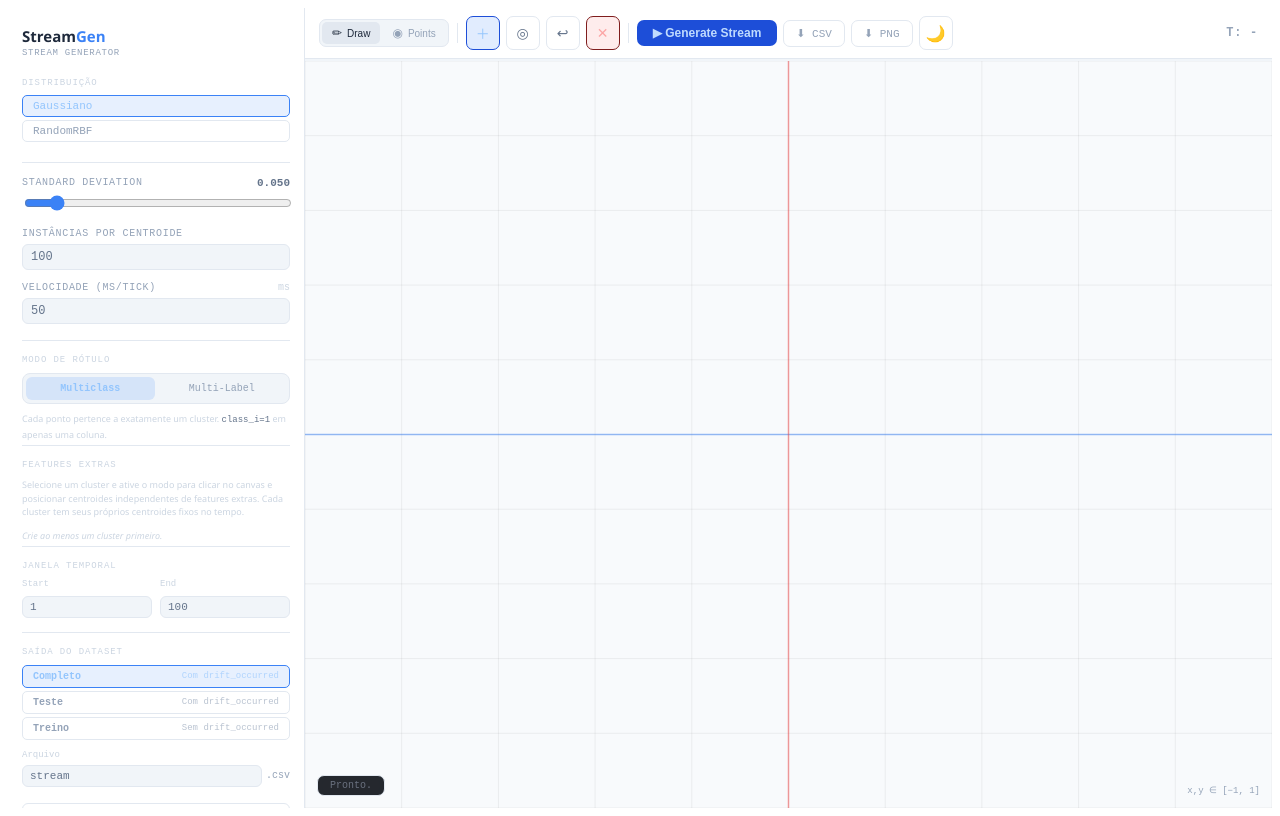
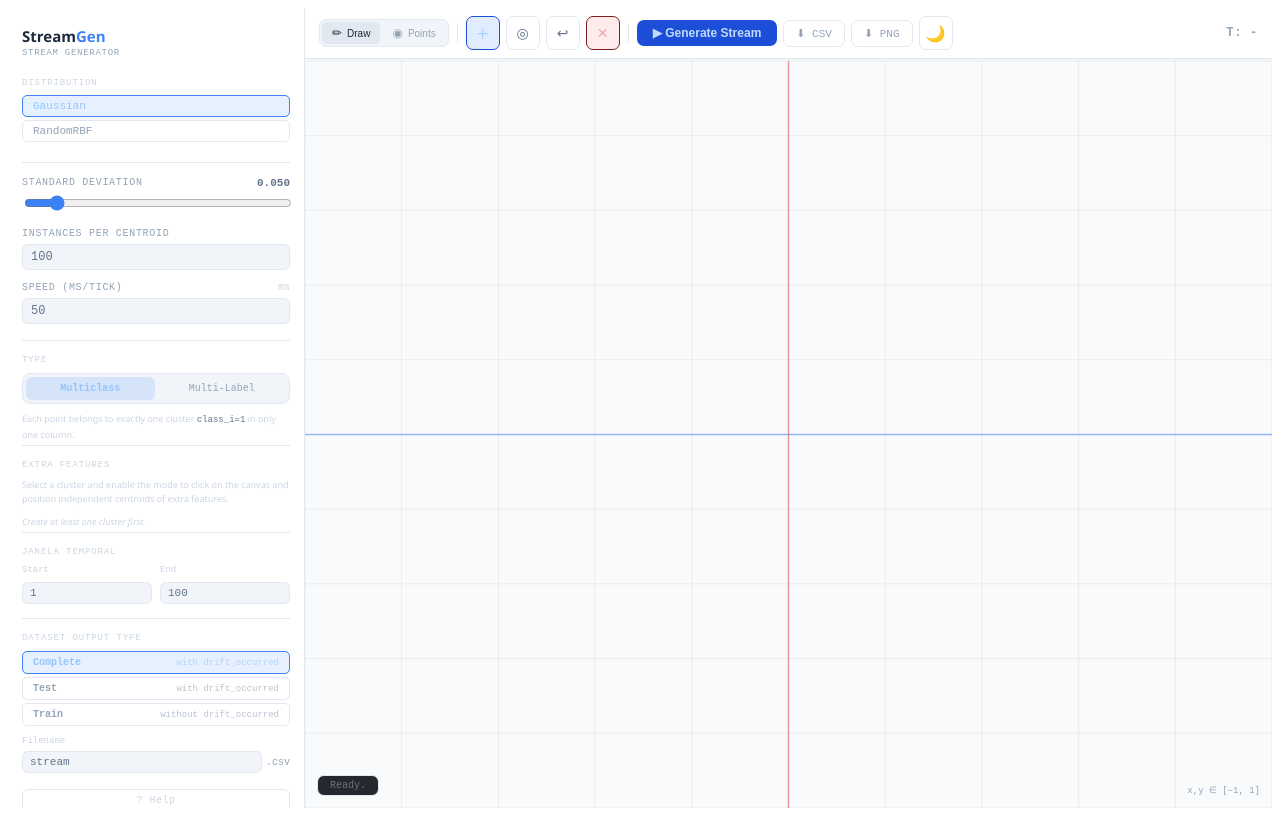
Before and after one commit to rafaellaoliveira-source/StreamGen, a React (Vite) app in the folder streamGen/: page / in a window 1280 px wide. Built offline with nearby package versions, Linux system fonts and the light colour scheme.

Commit message:
Translated into English and bug fixes

```diff
--- a/streamGen/src/App.jsx
+++ b/streamGen/src/App.jsx
@@ -236,7 +236,7 @@ export default function App() {
   const [overlapDur,  setOverlapDur]  = useState(0);
   const [mlRadius,    setMlRadius]    = useState(3.0);
   const [labelMode,   setLabelMode]   = useState("multiclass");
-  const [distType,    setDistType]    = useState("Gaussiano");
+  const [distType,    setDistType]    = useState("Gaussian");
   const [startTime,   setStartTime]   = useState(1);
   const [endTime,     setEndTime]     = useState(100);
   const [filename,    setFilename]    = useState("stream");
@@ -245,7 +245,7 @@ export default function App() {
   const [isAnimating, setIsAnimating] = useState(false);
   const [tick,        setTick]        = useState(null);
   const [precomp,     setPrecomp]     = useState(null);
-  const [status,      setStatus]      = useState({msg:"Pronto.",color:"#6b7280"});
+  const [status,      setStatus]      = useState({msg:"Ready.",color:"#6b7280"});
   const [showHelp,    setShowHelp]    = useState(false);
   const [darkMode,    setDarkMode]    = useState(true);
 
@@ -461,7 +461,7 @@ export default function App() {
         const fcs=[...(traj.featureCentroids||[]), {x:pt.x,y:pt.y}];
         traj.featureCentroids=fcs;
         updated[ti]=traj;
-        setStatus({msg:`f${fcs.length+2} adicionada ao C${ti} em (${pt.x.toFixed(2)}, ${pt.y.toFixed(2)})`, color:featureColor(fcs.length-1)});
+        setStatus({msg:`f${fcs.length+2} added to C${ti} in (${pt.x.toFixed(2)}, ${pt.y.toFixed(2)})`, color:featureColor(fcs.length-1)});
         return updated;
       });
       return;
@@ -493,7 +493,6 @@ export default function App() {
     setCurrentPath(p=>[...p,c2w(canvas,ex,ey)]);
   },[drawing,inputMode,c2w]);
 
-  // FIX Bug 3: lê o path via ref para evitar que o updater aninhado seja chamado duas vezes pelo React StrictMode
   const handleUp = useCallback(()=>{
     if(!drawingRef.current || inputMode!=='free') return;
     setDrawing(false);
@@ -501,7 +500,7 @@ export default function App() {
     setCurrentPath([]);
     if(p.length > 3){
       setCurrentSegments(s => [
-        ...s.filter(seg => seg.type !== 'free' || seg.path.length > 3),
+        ...s,
         {type:'free', path:p, tStart:startTime, tEnd:endTime, connected:false}
       ]);
     }
@@ -534,7 +533,7 @@ export default function App() {
     const color=currentColor||randomColor(trajRef.current.length);
     setTrajectories(p=>[...p,{id:Date.now(),segments:copies,startTime,endTime,color,featureCentroids:[]}]);
     setCurrentSegments([]);setCurrentPath([]);setCurrentColor(null);
-    setStatus({msg:`Cluster ${trajRef.current.length+1} finalizado!`,color:"#22c55e"});
+    setStatus({msg:`Cluster ${trajRef.current.length+1} finished!`,color:"#22c55e"});
   },[currentSegments,currentPath,startTime,endTime,overlapDur,currentColor]);
 
   const removeFeatureCentroid = useCallback((trajIdx, fcIdx)=>{
@@ -548,11 +547,11 @@ export default function App() {
   },[]);
 
   const undo = useCallback(()=>{
-    if(featurePickMode){setFeaturePickMode(false);setFeaturePickTarget(-1);setStatus({msg:"Modo feature cancelado.",color:"#94a3b8"});return;}
+    if(featurePickMode){setFeaturePickMode(false);setFeaturePickTarget(-1);setStatus({msg:"Feature mode canceled.",color:"#94a3b8"});return;}
     if(currentPath.length>0){setCurrentPath([]);return;}
-    if(currentSegments.length>0){setCurrentSegments(p=>p.slice(0,-1));setStatus({msg:"Removido.",color:"#94a3b8"});}
-    else if(trajRef.current.length>0){setTrajectories(p=>p.slice(0,-1));setStatus({msg:"Cluster removido.",color:"#94a3b8"});}
-    else setStatus({msg:"Nada para desfazer.",color:"#f97316"});
+    if(currentSegments.length>0){setCurrentSegments(p=>p.slice(0,-1));setStatus({msg:"Removed.",color:"#94a3b8"});}
+    else if(trajRef.current.length>0){setTrajectories(p=>p.slice(0,-1));setStatus({msg:"Cluster removed.",color:"#94a3b8"});}
+    else setStatus({msg:"Nothing to undo.",color:"#f97316"});
   },[currentPath,currentSegments,featurePickMode]);
 
   const clearAll = useCallback(()=>{
@@ -591,7 +590,7 @@ export default function App() {
     const counts = trajRef.current.map(t=>(t.featureCentroids||[]).length);
     if(counts.length>1){
       const mx=Math.max(...counts), mn=Math.min(...counts);
-      if(mx!==mn){ setStatus({msg:`Features inconsistentes: clusters têm entre ${mn} e ${mx} features. Iguale antes de gerar.`,color:"#ef4444"}); return; }
+      if(mx!==mn){ setStatus({msg:`Inconsistent features: clusters have between ${mn} and ${mx} features. Match before generating...`,color:"#ef4444"}); return; }
     }
     const effFeatures = counts.length ? Math.max(...counts,0) : 0;
     let allT=[...trajRef.current];
@@ -614,13 +613,13 @@ export default function App() {
       setTrajectories(allT);setCurrentSegments([]);setCurrentPath([]);setCurrentColor(null);
     }
 
-    if(!allT.length){setStatus({msg:"Nenhum cluster!",color:"#ef4444"});return;}
-    setStatus({msg:"Computando...",color:"#94a3b8"});
+    if(!allT.length){setStatus({msg:"No cluster!",color:"#ef4444"});return;}
+    setStatus({msg:"Computing...",color:"#94a3b8"});
     const darkCanvas=themeRef.current.canvasBg==="#080c14";
     const res=precomputeData(allT,{std,pts,distType,labelMode,mlRadius,numExtraFeatures:effFeatures,darkCanvas});
-    if(!res){setStatus({msg:"Erro.",color:"#ef4444"});return;}
+    if(!res){setStatus({msg:"Error.",color:"#ef4444"});return;}
     setPrecomp(res);setIsAnimating(true);tickRef.current=res.gStart;setTick(res.gStart);
-    setStatus({msg:"Animando...",color:"#3b82f6"});
+    setStatus({msg:"Animating...",color:"#3b82f6"});
   },[currentSegments,currentPath,startTime,endTime,overlapDur,currentColor,std,pts,distType,labelMode,mlRadius,numExtraFeatures]);
 
   const precompRef=useRef(null),speedRef=useRef(50);
@@ -633,7 +632,7 @@ export default function App() {
     tickRef.current=gStart;
     const step=()=>{
       const t=tickRef.current;
-      if(t>gEnd){setIsAnimating(false);setStatus({msg:"Concluído!",color:"#22c55e"});return;}
+      if(t>gEnd){setIsAnimating(false);setStatus({msg:"Done!",color:"#22c55e"});return;}
       setTick(t);
       const d=dataPerTick[t];
       if(d) render(d.points,d.colors,d.centroids,driftTicks,t);
@@ -645,16 +644,16 @@ export default function App() {
   },[isAnimating,precomp]);
 
   const downloadCSV = useCallback(()=>{
-    if(!precomp){setStatus({msg:"Gere o stream primeiro!",color:"#f97316"});return;}
+    if(!precomp){setStatus({msg:"Generate a stream first!",color:"#f97316"});return;}
     const counts=trajRef.current.map(t=>(t.featureCentroids||[]).length);
     if(counts.length>1&&Math.max(...counts)!==Math.min(...counts)){
-      setStatus({msg:"Features inconsistentes entre clusters. Iguale antes de baixar.",color:"#ef4444"});return;
+      setStatus({msg:"Inconsistent features between clusters. Match them before downloading.",color:"#ef4444"});return;
     }
     const effFeatures=counts.length?Math.max(...counts,0):0;
     const csv=makeCSV(precomp.pointClass,trajRef.current,precomp.driftTicks,effFeatures,datasetMode);
     const blob=new Blob([csv],{type:"text/csv"}),url=URL.createObjectURL(blob),a=document.createElement("a");
     a.href=url;a.download=filename.endsWith(".csv")?filename:filename+".csv";a.click();URL.revokeObjectURL(url);
-    setStatus({msg:`"${a.download}" baixado!`,color:"#22c55e"});
+    setStatus({msg:`"${a.download}" Downloaded!`,color:"#22c55e"});
   },[precomp,filename,numExtraFeatures,datasetMode]);
 
   const downloadImage = useCallback(()=>{
@@ -662,7 +661,7 @@ export default function App() {
     const a=document.createElement("a");
     a.href=canvas.toDataURL("image/png");
     a.download=(filename.endsWith(".csv")?filename.replace(".csv",""):filename)+".png";
-    a.click(); setStatus({msg:"Imagem salva!",color:"#22c55e"});
+    a.click(); setStatus({msg:"Saved image!",color:"#22c55e"});
   },[filename]);
 
   useEffect(()=>{
@@ -752,18 +751,18 @@ export default function App() {
           <div style={{fontSize:9,color:theme.label,fontFamily:"monospace",marginTop:2,letterSpacing:"0.08em"}}>STREAM GENERATOR</div>
         </div>
 
-        <RadioUI label="Distribuição" opts={["Gaussiano","RandomRBF"]} val={distType} set={setDistType}/>
+        <RadioUI label="Distribution" opts={["Gaussian","RandomRBF"]} val={distType} set={setDistType}/>
 
         {/* ── Parâmetros numéricos — inputs em vez de sliders impráticos ── */}
         <div style={{borderTop:`1px solid ${theme.border}`,paddingTop:14,marginTop:2}}>
           <SliderInput l="Standard Deviation" min={0} max={0.5} step={0.005} v={std} set={setStd} decimals={3}/>
-          <NumInput l="Instâncias por Centroide" v={pts} set={setPts} min={1} max={5000} integer/>
-          <NumInput l="Velocidade (ms/tick)" v={speed} set={setSpeed} min={10} max={2000} integer u="ms"/>
+          <NumInput l="Instances per Centroid" v={pts} set={setPts} min={1} max={5000} integer/>
+          <NumInput l="Speed (ms/tick)" v={speed} set={setSpeed} min={10} max={2000} integer u="ms"/>
         </div>
 
-        {/* ── Modo de rótulo ── */}
+        {/* ── Type ── */}
         <div style={{borderTop:`1px solid ${theme.border}`,paddingTop:14,marginTop:4}}>
-          <div style={{fontSize:9,color:theme.textFaint,fontFamily:"monospace",textTransform:"uppercase",letterSpacing:"0.1em",marginBottom:8}}>Modo de Rótulo</div>
+          <div style={{fontSize:9,color:theme.textFaint,fontFamily:"monospace",textTransform:"uppercase",letterSpacing:"0.1em",marginBottom:8}}>Type</div>
           <div style={{display:"flex",gap:3,background:theme.bg,borderRadius:8,padding:3,border:`1px solid ${theme.border}`}}>
             {[["multiclass","Multiclass"],["multilabel","Multi-Label"]].map(([mode,label])=>(
               <button key={mode} onClick={()=>setLabelMode(mode)} style={{
@@ -788,7 +787,7 @@ export default function App() {
           )}
           {labelMode==='multiclass'&&(
             <div style={{marginTop:8,fontSize:9,color:theme.textFaint,lineHeight:1.5}}>
-              Cada ponto pertence a exatamente um cluster. <code style={{color:theme.textMuted}}>class_i=1</code> em apenas uma coluna.
+              Each point belongs to exactly one cluster <code style={{color:theme.textMuted}}>class_i=1</code> in only one column.
             </div>
           )}
         </div>
@@ -796,16 +795,16 @@ export default function App() {
         {/* ── Features Extras por Cluster ── */}
         <div style={{borderTop:`1px solid ${theme.border}`,paddingTop:14,marginTop:4}}>
           <div style={{fontSize:9,color:theme.textFaint,fontFamily:"monospace",textTransform:"uppercase",letterSpacing:"0.1em",marginBottom:8}}>
-            Features Extras
-            {maxFeaturesUsed>0&&<span style={{marginLeft:6,color:featuresConsistent?"#f5a623":"#f87171"}}>{featuresConsistent?`${maxFeaturesUsed} por cluster`:"inconsistente ⚠"}</span>}
+            Extra Features
+            {maxFeaturesUsed>0&&<span style={{marginLeft:6,color:featuresConsistent?"#f5a623":"#f87171"}}>{featuresConsistent?`${maxFeaturesUsed} per cluster`:"inconsistent!"}</span>}
           </div>
 
           <div style={{fontSize:9,color:theme.textFaint,lineHeight:1.5,marginBottom:10}}>
-            Selecione um cluster e ative o modo para clicar no canvas e posicionar centroides independentes de features extras. Cada cluster tem seus próprios centroides fixos no tempo.
+            Select a cluster and enable the mode to click on the canvas and position independent centroids of extra features.
           </div>
 
           {trajectories.length===0 ? (
-            <div style={{fontSize:9,color:theme.textFaint,fontStyle:"italic"}}>Crie ao menos um cluster primeiro.</div>
+            <div style={{fontSize:9,color:theme.textFaint,fontStyle:"italic"}}>Create at least one cluster first.</div>
           ) : (
             <>
               {/* Seletor de cluster alvo */}
@@ -835,8 +834,8 @@ export default function App() {
                     color:featurePickMode?featureColor((trajectories[featurePickTarget]?.featureCentroids||[]).length):theme.textDim,
                   }}>
                     {featurePickMode
-                      ?`◉ Clique no canvas → f${(trajectories[featurePickTarget]?.featureCentroids||[]).length+3} para C${featurePickTarget}`
-                      :`+ Adicionar feature ao C${featurePickTarget}`}
+                      ?`◉ Click on the canvas → f${(trajectories[featurePickTarget]?.featureCentroids||[]).length+3} for C${featurePickTarget}`
+                      :`+ Add feature to C${featurePickTarget}`}
                   </button>
 
                   {/* Lista de features do cluster selecionado */}
@@ -861,7 +860,7 @@ export default function App() {
                     </div>
                   )}
                   {(trajectories[featurePickTarget]?.featureCentroids||[]).length===0&&(
-                    <div style={{fontSize:9,color:theme.textFaint,fontStyle:"italic"}}>Nenhuma feature adicionada a C{featurePickTarget} ainda.</div>
+                    <div style={{fontSize:9,color:theme.textFaint,fontStyle:"italic"}}>No features added to C{featurePickTarget} yet.</div>
                   )}
                 </>
               )}
@@ -915,7 +914,7 @@ export default function App() {
           </div>
         )}
 
-        {/* ── Janela temporal ── */}
+        {/* ── Time Window ── */}
         <div style={{borderTop:`1px solid ${theme.border}`,paddingTop:14,marginTop:4}}>
           <div style={{fontSize:9,color:theme.textFaint,fontFamily:"monospace",textTransform:"uppercase",letterSpacing:"0.1em",marginBottom:8}}>Janela Temporal</div>
           <div style={{display:"flex",gap:8}}>
@@ -929,14 +928,14 @@ export default function App() {
           </div>
         </div>
 
-        {/* ── Saída / Dataset ── */}
+        {/* ── Output / Dataset ── */}
         <div style={{borderTop:`1px solid ${theme.border}`,paddingTop:14,marginTop:14}}>
-          <div style={{fontSize:9,color:theme.textFaint,fontFamily:"monospace",textTransform:"uppercase",letterSpacing:"0.1em",marginBottom:8}}>Saída do Dataset</div>
+          <div style={{fontSize:9,color:theme.textFaint,fontFamily:"monospace",textTransform:"uppercase",letterSpacing:"0.1em",marginBottom:8}}>Dataset Output Type</div>
           <div style={{display:"flex",flexDirection:"column",gap:3,marginBottom:10}}>
             {[
-              ["complete","Completo","Com drift_occurred"],
-              ["test",   "Teste",   "Com drift_occurred"],
-              ["train",  "Treino",  "Sem drift_occurred"],
+              ["complete","Complete","with drift_occurred"],
+              ["test",   "Test",   "with drift_occurred"],
+              ["train",  "Train",  "without drift_occurred"],
             ].map(([mode,label,tip])=>(
               <button key={mode} onClick={()=>setDatasetMode(mode)} style={{
                 padding:"5px 10px",borderRadius:5,border:"1px solid",textAlign:"left",
@@ -951,7 +950,7 @@ export default function App() {
               </button>
             ))}
           </div>
-          <div style={{fontSize:9,color:theme.textFaint,fontFamily:"monospace",marginBottom:5}}>Arquivo</div>
+          <div style={{fontSize:9,color:theme.textFaint,fontFamily:"monospace",marginBottom:5}}>Filename</div>
           <div style={{display:"flex",alignItems:"center",gap:4}}>
             <input value={filename} onChange={e=>setFilename(e.target.value)}
               style={{flex:1,background:theme.inputBg,border:`1px solid ${theme.cardBorder}`,color:theme.textMuted,borderRadius:6,padding:"4px 7px",fontSize:11,fontFamily:"monospace"}}/>
@@ -1105,16 +1104,16 @@ export default function App() {
             onClick={e=>e.stopPropagation()}>
             <div style={{fontSize:14,fontWeight:800,marginBottom:20,color:theme.text}}>Como usar</div>
             {[
-              ["✏  Draw","Arraste para desenhar o caminho contínuo do centroide ao longo do tempo."],
-              ["◉  Points","Clique para posicionar centroides discretos no espaço de features."],
-              ["⟷  Connected","Pontos interpolam linearmente — drift Incremental, sem overlap."],
-              ["·  Disconnected","Centroide salta abruptamente — drift Abrupt."],
-              ["〰  Overlap","Com 2+ segmentos livres e overlap > 0 — drift Gradual."],
-              ["●  Multi-Label","Pontos dentro do raio (N×σ) de outro cluster recebem múltiplos rótulos."],
-              ["◆  Features Extras","Na sidebar, selecione um cluster como alvo e ative '+ Adicionar feature'. Clique no canvas para posicionar o centroide de f3, f4… para aquele cluster. Cada cluster tem centroides independentes e você pode remover features individualmente com ✕."],
-              ["Saída","Completo/Teste: CSV com drift_occurred. Treino: sem drift_occurred."],
-              ["▶  Generate","Anima e computa o dataset."],
-              ["⬇  CSV / PNG","Baixa o dataset ou a imagem do canvas."],
+              ["✏ Draw","Drag to draw the continuous path of the centroid over time."],
+              ["◉ Points","Click to position discrete centroids in feature space."],
+              ["⟷ Connected","Points interpolate linearly — Incremental drift, no overlap."],
+              ["· Disconnected","Centroid jumps abruptly — Abrupt drift."],
+              ["〰 Overlap","With 2+ free segments and overlap > 0 — Gradual drift."],
+              ["● Multi-Label","Points within the radius (N×σ) of another cluster receive multiple labels."],
+              ["◆ Features Extras","In the sidebar, select a cluster as a target and activate '+ Add feature'. Click on the canvas to position the centroid of f3, f4… for that cluster. Each cluster has independent centroids and you can remove features individually with ✕."],
+              ["Output","Complete/Test: CSV with drift_occurred. Training: without drift_occurred."],
+              ["▶ Generate","Animates and computes the dataset."],
+              ["⬇ CSV / PNG","Downloads the dataset or canvas image."],
             ].map(([t,d])=>(
               <div key={t} style={{marginBottom:9}}>
                 <div style={{fontSize:11,fontWeight:700,color:"#60a5fa",marginBottom:2,fontFamily:"monospace"}}>{t}</div>
```
